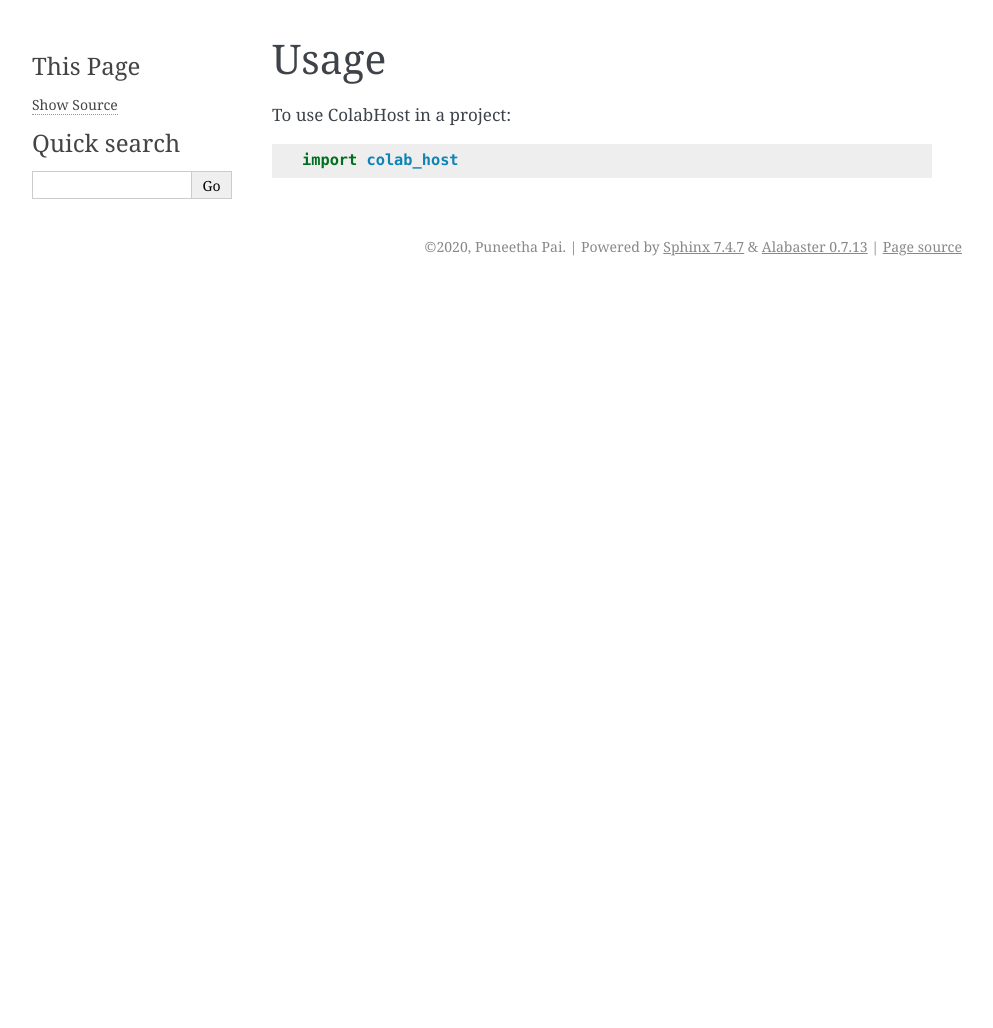
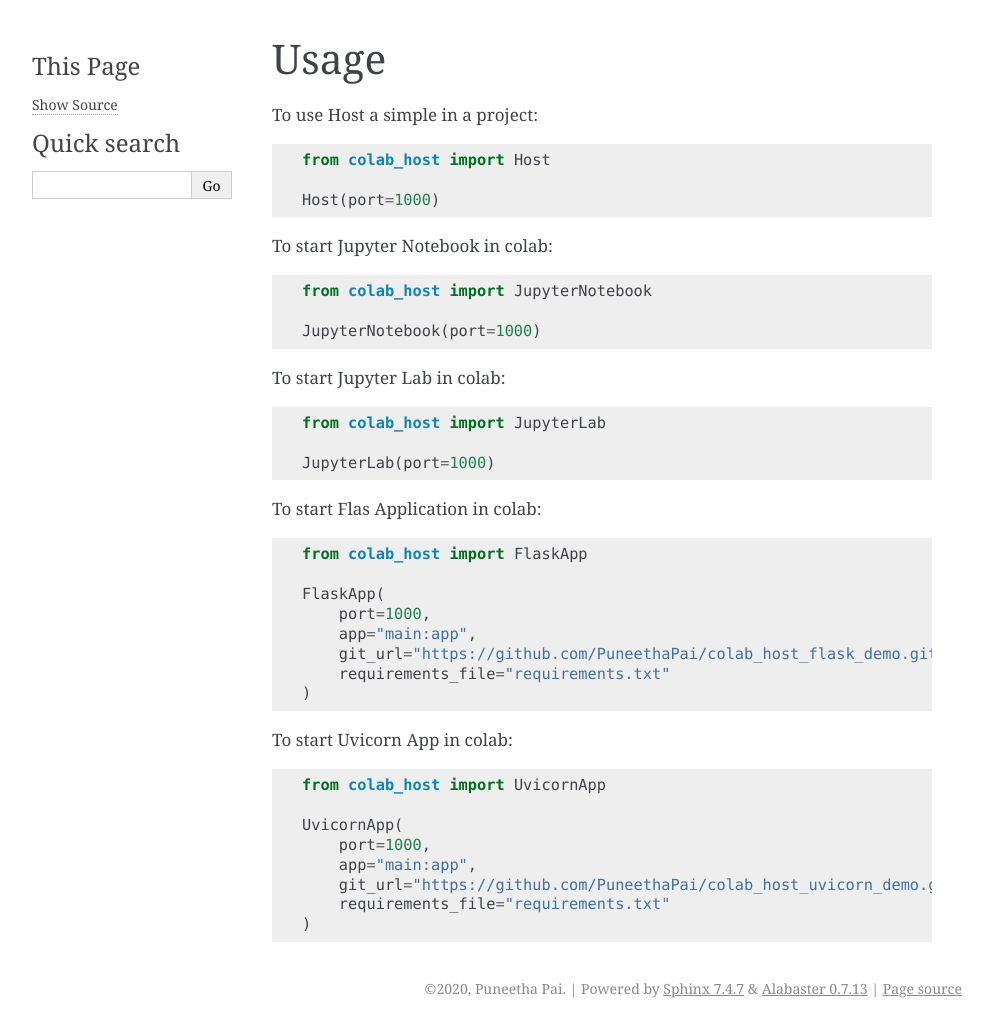
Before and after one commit to PuneethaPai/colab_host, a Sphinx documentation site: the page built from docs/usage.rst, in a window 1280 px wide. Shown: the whole page, without its empty margins (148-1141 px from the left). Built offline with Sphinx 7.4.7, drawn with Linux system fonts in a browser that asks for light colours; pages that are not in the unit, such as notebooks, are missing from menus; before the commit the page ends 900 px from its top, so only the background shows below that.

Commit message:
Add documentation after huge effort

```diff
--- a/docs/index.rst
+++ b/docs/index.rst
@@ -2,7 +2,7 @@
 ======================================
 
 .. toctree::
-   :maxdepth: 2
+   :maxdepth: 1
    :caption: Contents:
 
    readme
@@ -13,6 +13,8 @@
    authors
    history
 
+.. include:: ../README.rst
+
 Indices and tables
 ==================
 * :ref:`genindex`
--- a/docs/usage.rst
+++ b/docs/usage.rst
@@ -2,6 +2,42 @@
 Usage
 =====
 
-To use ColabHost in a project::
+To use Host a simple in a project::
 
-    import colab_host
+    from colab_host import Host
+
+    Host(port=1000)
+
+To start Jupyter Notebook in colab::
+
+    from colab_host import JupyterNotebook
+
+    JupyterNotebook(port=1000)
+
+To start Jupyter Lab in colab::
+
+    from colab_host import JupyterLab
+
+    JupyterLab(port=1000)
+
+To start Flas Application in colab::
+
+    from colab_host import FlaskApp
+
+    FlaskApp(
+        port=1000,
+        app="main:app",
+        git_url="https://github.com/PuneethaPai/colab_host_flask_demo.git",
+        requirements_file="requirements.txt"
+    )
+
+To start Uvicorn App in colab::
+
+    from colab_host import UvicornApp
+
+    UvicornApp(
+        port=1000,
+        app="main:app",
+        git_url="https://github.com/PuneethaPai/colab_host_uvicorn_demo.git",
+        requirements_file="requirements.txt"
+    )
```
Also changed, not shown: README.rst (+9 -2 lines), docs/colab_host.rst (added, +22 -0 lines), docs/modules.rst (added, +7 -0 lines), 3 other files.
